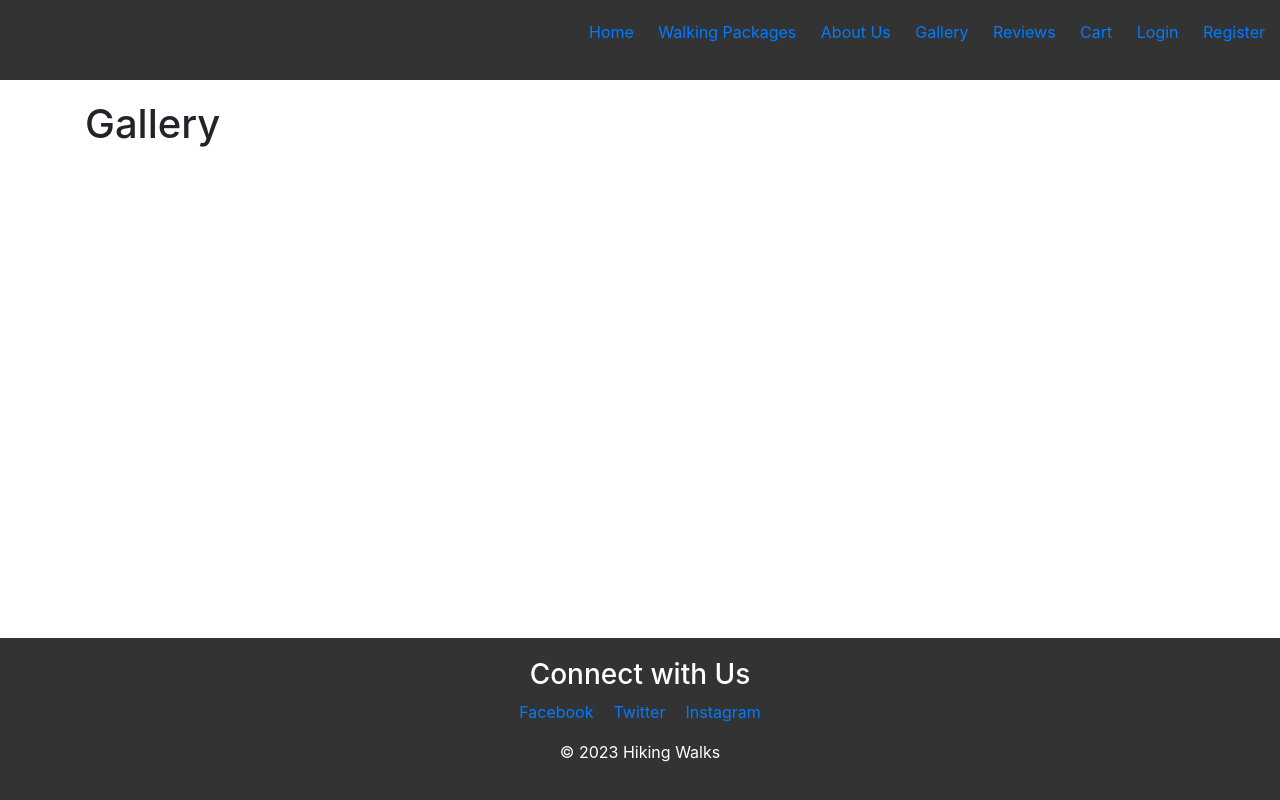
After one commit to RichBurman/Project_5, a Django app: page /gallery/ in a window 1280 px wide. The commit adds this page. Run offline with Django 3.2, Linux system fonts and the light colour scheme; some libraries are stand-ins or nearby versions.

Commit message:
Add html templates for walking packages, about us, gallery and reviews and link to nav bar

```diff
--- /dev/null
+++ b/home/templates/home/about_us.html
@@ -0,0 +1,6 @@
+{% extends "base.html" %}
+{% load static %}
+
+{% block content %}
+<h1>About Us</h1>
+{% endblock %}
--- /dev/null
+++ b/home/templates/home/gallery.html
@@ -0,0 +1,6 @@
+{% extends "base.html" %}
+{% load static %}
+
+{% block content %}
+<h1>Gallery</h1>
+{% endblock %}
--- a/home/templates/home/index.html
+++ b/home/templates/home/index.html
@@ -3,4 +3,5 @@
 
 {% block content %}
 <h1>Test</h1>
+<p>sakjldnsalkndsalkndslakndsalkndslkandlsakndlskandlskandlskndlskandlksandlkasn</p>
 {% endblock %}
--- /dev/null
+++ b/home/templates/home/reviews.html
@@ -0,0 +1,6 @@
+{% extends "base.html" %}
+{% load static %}
+
+{% block content %}
+<h1>Reviews</h1>
+{% endblock %}
--- /dev/null
+++ b/home/templates/home/walking_packages.html
@@ -0,0 +1,6 @@
+{% extends "base.html" %}
+{% load static %}
+
+{% block content %}
+<h1>Walking Packages</h1>
+{% endblock %}
--- a/home/urls.py
+++ b/home/urls.py
@@ -3,5 +3,9 @@ from django.urls import path
 from . import views
 
 urlpatterns = [
-    path('', views.index, name='home')
+    path('', views.index, name='home'),
+    path('walking-packages/', views.walking_packages, name='walking_packages'),
+    path('about-us/', views.about_us, name='about_us'),
+    path('gallery/', views.gallery, name='gallery'),
+    path('reviews/', views.reviews, name='reviews'),
 ]
--- a/home/views.py
+++ b/home/views.py
@@ -7,3 +7,19 @@ def index(request):
     """ Return the index page """
 
     return render(request, 'home/index.html')
+
+
+def about_us(request):
+    return render(request, 'home/about_us.html')
+
+
+def gallery(request):
+    return render(request, 'home/gallery.html')
+
+
+def reviews(request):
+    return render(request, 'home/reviews.html')
+
+
+def walking_packages(request):
+    return render(request, 'home/walking_packages.html')
--- a/static/css/base.css
+++ b/static/css/base.css
@@ -72,3 +72,10 @@ footer .social-links li {
 .custom-card {
     margin-top: 20px;
 }
+
+/* index page styling */
+
+.content-container {
+    margin-top: 80px;
+    /* Keeping main below the nav bar container */
+}
--- a/templates/base.html
+++ b/templates/base.html
@@ -45,10 +45,10 @@
         <nav>
             <ul class="horizontal-nav">
                 <li><a href="{% url 'home' %}">Home</a></li>
-                <li><a href="">Walking Packages</a></li>
-                <li><a href="">About Us</a></li>
-                <li><a href="">Gallery</a></li>
-                <li><a href="">Reviews</a></li>
+                <li><a href="{% url 'walking_packages' %}">Walking Packages</a></li>
+                <li><a href="{% url 'about_us' %}">About Us</a></li>
+                <li><a href="{% url 'gallery' %}">Gallery</a></li>
+                <li><a href="{% url 'reviews' %}">Reviews</a></li>
                 <li><a href="">Cart</a></li>
                 {% if user.is_authenticated %}
                 <li><a href="{% url 'account_logout' %}">Logout</a></li>
@@ -61,29 +61,11 @@
         </nav>
     </header>
 
-    <main>
-
-    </main>
-
-    <footer>
-        <div class="container">
-            <h3>Connect with Us</h3>
+    <main class="content-container">
+        <div class="container table-responsive">
+            {% block content %}
+            {% endblock %}
         </div>
-        <div class="container">
-            <ul class="social-links">
-                <li><a href="#">Facebook</a></li>
-                <li><a href="#">Twitter</a></li>
-                <li><a href="#">Instagram</a></li>
-            </ul>
-        </div>
-        <div class="container">
-            <p>&copy; 2023 Hiking Walks</p>
-        </div>
-    </footer>
-
-
-    <main>
-
     </main>
 
     <footer>
@@ -109,9 +91,6 @@
     {% block page_header %}
     {% endblock %}
 
-    {% block content %}
-    {% endblock %}
-
     {% block postloadjs %}
     {% endblock %}
 </body>
```
